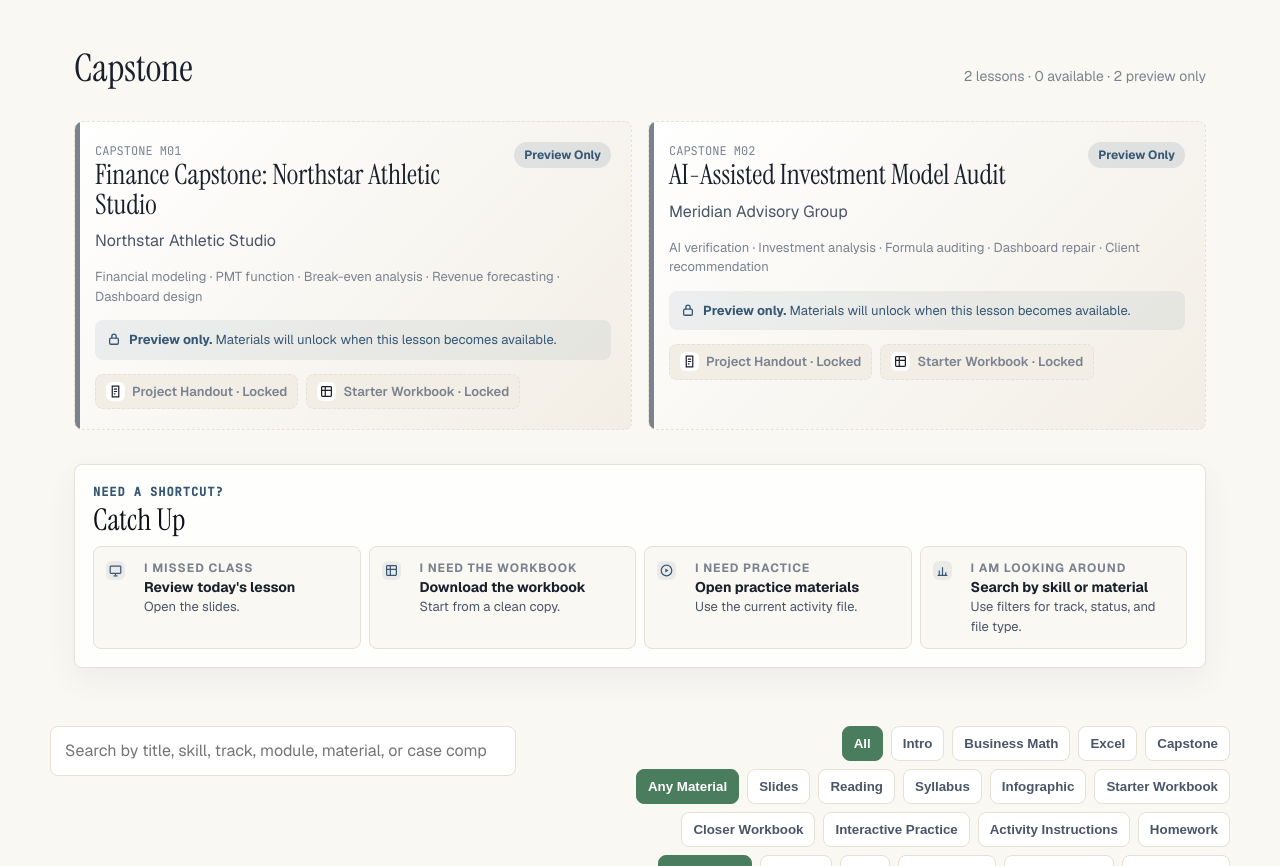
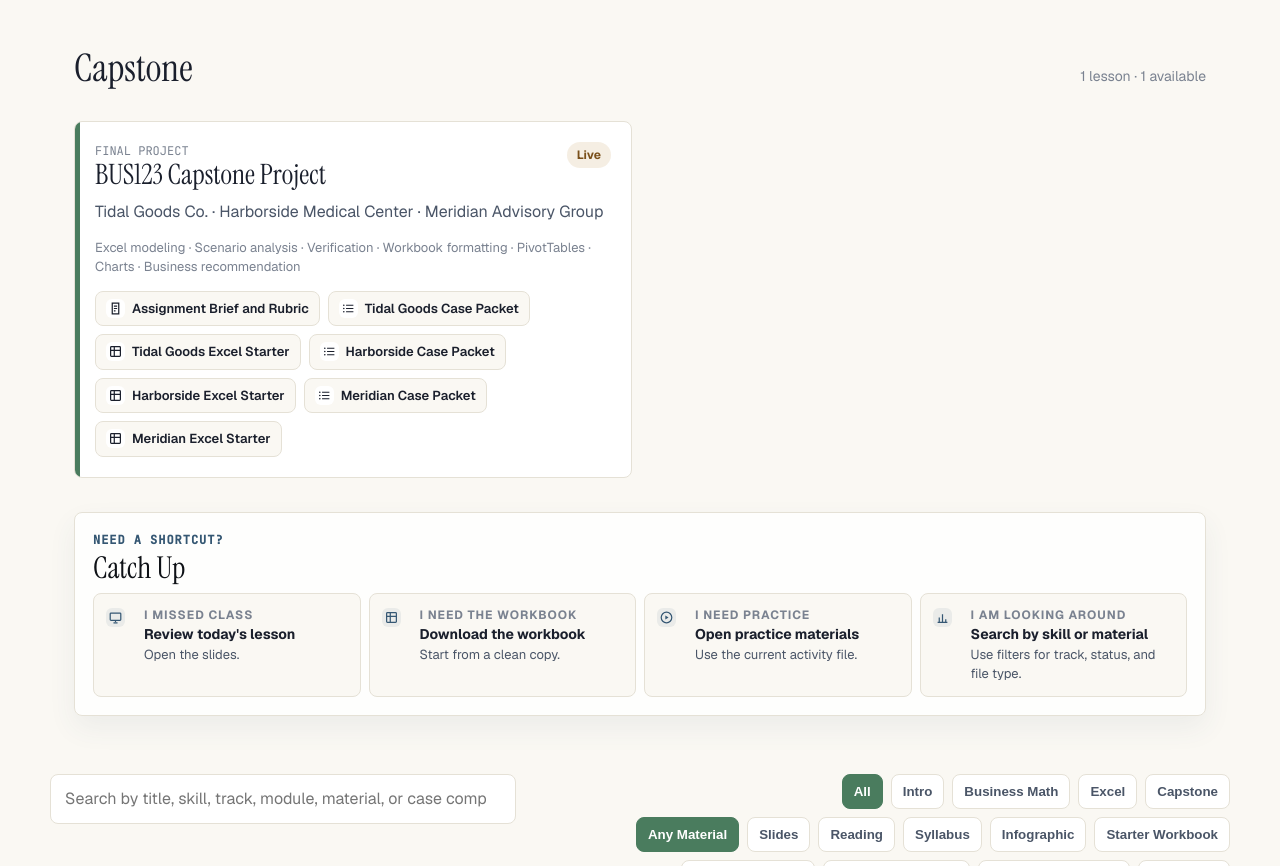
Before and after one commit to bevitts-design/BUS123-Solving-Business-Problems-with-Technology, a plain HTML site: page index.html in a window 1280 px wide. Shown: the part 3770-4636 px from the top of the page. Drawn offline with nearby package versions, Linux system fonts and the light colour scheme.

Commit message:
Publish the BUS123 three-choice capstone

```diff
--- a/index.html
+++ b/index.html
@@ -573,49 +573,41 @@
 <section id="capstone" class="track-section">
     <div class="track-heading">
       <h2>Capstone</h2>
-      <span>2 lessons · 0 available · 2 preview only</span>
+      <span>1 lesson · 1 available</span>
     </div>
-    <div class="lesson-grid"><article id="capstone-m01-l01" class="lesson track-capstone lesson-preview" data-lesson data-track="capstone" data-track-label="Capstone" data-status="preview-only" data-availability="preview-only" data-materials="homework starter-workbook" data-search="finance capstone: northstar athletic studio capstone capstone capstone capstone m01 m01 l01 200 preview only northstar athletic studio financial modeling pmt function break-even analysis revenue forecasting dashboard design homework project handout starter workbook">
+    <div class="lesson-grid"><article id="capstone-m03-l01" class="lesson track-capstone" data-lesson data-track="capstone" data-track-label="Capstone" data-status="live" data-availability="available" data-materials="homework activity-instructions starter-workbook activity-instructions starter-workbook activity-instructions starter-workbook" data-search="bus123 capstone project capstone capstone capstone final project m03 l01 200 live tidal goods co. · harborside medical center · meridian advisory group excel modeling scenario analysis verification workbook formatting pivottables charts business recommendation homework assignment brief and rubric capstone/m03/bus123-capstone-m03-l01-project.html activity instructions tidal goods case packet capstone/m03/cases/bus123-capstone-m03-l01-option-a-packet.html starter workbook tidal goods excel starter capstone/m03/cases/bus123-capstone-m03-l01-option-a-starter.xlsx activity instructions harborside case packet capstone/m03/cases/bus123-capstone-m03-l01-option-b-packet.html starter workbook harborside excel starter capstone/m03/cases/bus123-capstone-m03-l01-option-b-starter.xlsx activity instructions meridian case packet capstone/m03/cases/bus123-capstone-m03-l01-option-c-packet.html starter workbook meridian excel starter capstone/m03/cases/bus123-capstone-m03-l01-option-c-starter.xlsx">
     <div class="lesson-header">
       <div>
-        <div class="code">Capstone M01</div>
-        <h3>Finance Capstone: Northstar Athletic Studio</h3>
+        <div class="code">Final Project</div>
+        <h3>BUS123 Capstone Project</h3>
       </div>
-      <span class="status preview-only">Preview Only</span>
+      <span class="status live">Live</span>
     </div>
-    <p>Northstar Athletic Studio</p>
-    <div class="skills">Financial modeling · PMT function · Break-even analysis · Revenue forecasting · Dashboard design</div>
-    <p class="preview-note"><span class="preview-lock-icon" aria-hidden="true">
-        <svg viewBox="0 0 16 16" width="14" height="14" fill="none" stroke="currentColor" stroke-width="1.5"><rect x="3" y="7" width="10" height="7" rx="1.5"/><path d="M5.5 7V5a2.5 2.5 0 0 1 5 0v2"/></svg>
-      </span><span><strong>Preview only.</strong> Materials will unlock when this lesson becomes available.</span></p>
-    <div class="materials"><span class="material-chip material-homework is-preview-locked" aria-disabled="true" title="Project Handout will unlock when this lesson becomes available">
+    <p>Tidal Goods Co. · Harborside Medical Center · Meridian Advisory Group</p>
+    <div class="skills">Excel modeling · Scenario analysis · Verification · Workbook formatting · PivotTables · Charts · Business recommendation</div>
+
+    <div class="materials"><a class="material-chip material-homework" href="CAPSTONE/M03/bus123-capstone-m03-l01-project.html">
     <span class="material-icon" aria-hidden="true"><svg viewBox="0 0 16 16" width="13" height="13" fill="none" stroke="currentColor" stroke-width="1.5"><path d="M4 1.5h8v13H4z"/><path d="M6 5h4M6 8h4M6 11h2"/></svg></span>
-    <span>Project Handout · Locked</span>
-  </span><span class="material-chip material-starter-workbook is-preview-locked" aria-disabled="true" title="Starter Workbook will unlock when this lesson becomes available">
+    <span>Assignment Brief and Rubric</span>
+  </a><a class="material-chip material-activity-instructions" href="CAPSTONE/M03/cases/bus123-capstone-m03-l01-option-a-packet.html">
+    <span class="material-icon" aria-hidden="true"><svg viewBox="0 0 16 16" width="13" height="13" fill="none" stroke="currentColor" stroke-width="1.5"><path d="M5 4h9M5 8h9M5 12h9"/><circle cx="2.2" cy="4" r="1" fill="currentColor" stroke="none"/><circle cx="2.2" cy="8" r="1" fill="currentColor" stroke="none"/><circle cx="2.2" cy="12" r="1" fill="currentColor" stroke="none"/></svg></span>
+    <span>Tidal Goods Case Packet</span>
+  </a><a class="material-chip material-starter-workbook" href="CAPSTONE/M03/cases/bus123-capstone-m03-l01-option-a-starter.xlsx">
     <span class="material-icon" aria-hidden="true"><svg viewBox="0 0 16 16" width="13" height="13" fill="none" stroke="currentColor" stroke-width="1.5"><rect x="2" y="2" width="12" height="12" rx="1"/><path d="M2 6.5h12M6.5 2v12"/></svg></span>
-    <span>Starter Workbook · Locked</span>
-  </span></div>
-  </article>
-<article id="capstone-m02-l01" class="lesson track-capstone lesson-preview" data-lesson data-track="capstone" data-track-label="Capstone" data-status="preview-only" data-availability="preview-only" data-materials="homework starter-workbook" data-search="ai-assisted investment model audit capstone capstone capstone capstone m02 m02 l01 210 preview only meridian advisory group ai verification investment analysis formula auditing dashboard repair client recommendation homework project handout starter workbook">
-    <div class="lesson-header">
-      <div>
-        <div class="code">Capstone M02</div>
-        <h3>AI-Assisted Investment Model Audit</h3>
-      </div>
-      <span class="status preview-only">Preview Only</span>
-    </div>
-    <p>Meridian Advisory Group</p>
-    <div class="skills">AI verification · Investment analysis · Formula auditing · Dashboard repair · Client recommendation</div>
-    <p class="preview-note"><span class="preview-lock-icon" aria-hidden="true">
-        <svg viewBox="0 0 16 16" width="14" height="14" fill="none" stroke="currentColor" stroke-width="1.5"><rect x="3" y="7" width="10" height="7" rx="1.5"/><path d="M5.5 7V5a2.5 2.5 0 0 1 5 0v2"/></svg>
-      </span><span><strong>Preview only.</strong> Materials will unlock when this lesson becomes available.</span></p>
-    <div class="materials"><span class="material-chip material-homework is-preview-locked" aria-disabled="true" title="Project Handout will unlock when this lesson becomes available">
-    <span class="material-icon" aria-hidden="true"><svg viewBox="0 0 16 16" width="13" height="13" fill="none" stroke="currentColor" stroke-width="1.5"><path d="M4 1.5h8v13H4z"/><path d="M6 5h4M6 8h4M6 11h2"/></svg></span>
-    <span>Project Handout · Locked</span>
-  </span><span class="material-chip material-starter-workbook is-preview-locked" aria-disabled="true" title="Starter Workbook will unlock when this lesson becomes available">
+    <span>Tidal Goods Excel Starter</span>
+  </a><a class="material-chip material-activity-instructions" href="CAPSTONE/M03/cases/bus123-capstone-m03-l01-option-b-packet.html">
+    <span class="material-icon" aria-hidden="true"><svg viewBox="0 0 16 16" width="13" height="13" fill="none" stroke="currentColor" stroke-width="1.5"><path d="M5 4h9M5 8h9M5 12h9"/><circle cx="2.2" cy="4" r="1" fill="currentColor" stroke="none"/><circle cx="2.2" cy="8" r="1" fill="currentColor" stroke="none"/><circle cx="2.2" cy="12" r="1" fill="currentColor" stroke="none"/></svg></span>
+    <span>Harborside Case Packet</span>
+  </a><a class="material-chip material-starter-workbook" href="CAPSTONE/M03/cases/bus123-capstone-m03-l01-option-b-starter.xlsx">
     <span class="material-icon" aria-hidden="true"><svg viewBox="0 0 16 16" width="13" height="13" fill="none" stroke="currentColor" stroke-width="1.5"><rect x="2" y="2" width="12" height="12" rx="1"/><path d="M2 6.5h12M6.5 2v12"/></svg></span>
-    <span>Starter Workbook · Locked</span>
-  </span></div>
+    <span>Harborside Excel Starter</span>
+  </a><a class="material-chip material-activity-instructions" href="CAPSTONE/M03/cases/bus123-capstone-m03-l01-option-c-packet.html">
+    <span class="material-icon" aria-hidden="true"><svg viewBox="0 0 16 16" width="13" height="13" fill="none" stroke="currentColor" stroke-width="1.5"><path d="M5 4h9M5 8h9M5 12h9"/><circle cx="2.2" cy="4" r="1" fill="currentColor" stroke="none"/><circle cx="2.2" cy="8" r="1" fill="currentColor" stroke="none"/><circle cx="2.2" cy="12" r="1" fill="currentColor" stroke="none"/></svg></span>
+    <span>Meridian Case Packet</span>
+  </a><a class="material-chip material-starter-workbook" href="CAPSTONE/M03/cases/bus123-capstone-m03-l01-option-c-starter.xlsx">
+    <span class="material-icon" aria-hidden="true"><svg viewBox="0 0 16 16" width="13" height="13" fill="none" stroke="currentColor" stroke-width="1.5"><rect x="2" y="2" width="12" height="12" rx="1"/><path d="M2 6.5h12M6.5 2v12"/></svg></span>
+    <span>Meridian Excel Starter</span>
+  </a></div>
   </article></div>
   </section>
       <section class="catch-up catch-up-section" aria-labelledby="catch-up-title">
```
Also changed, not shown: course-map.json (+42 -45 lines).
